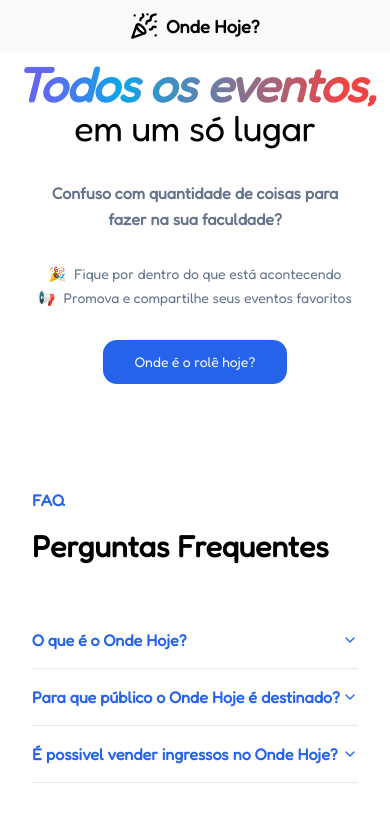
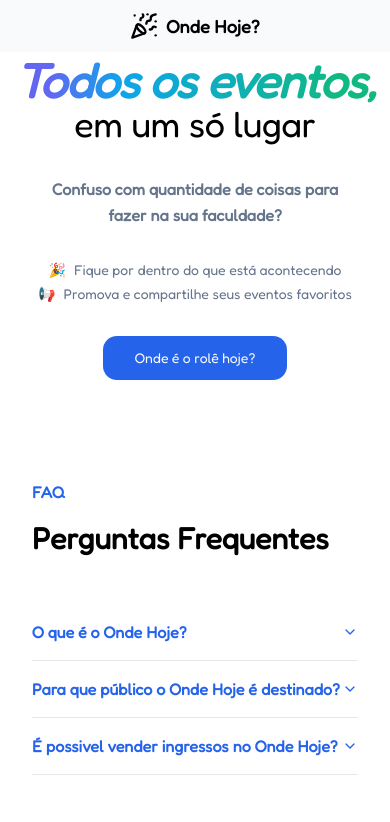
Before and after one commit to perebaj/ondehj-front, a Next.js app: page / in a window 390 px wide. Shown: the top 822 px of the page. Built offline with nearby package versions, Linux system fonts and the light colour scheme.

Commit message:
:bug: chore: remove red | add px-1 to fit the text

```diff
--- a/src/app/page.tsx
+++ b/src/app/page.tsx
@@ -48,7 +48,7 @@ export default function LandingPage() {
         </nav>
       </header>
       <section id="info">
-        <div className="relative z-10 mx-auto  flex w-full  flex-col items-center justify-center gap-16 px-0 py-2 lg:gap-20 lg:px-8 lg:py-32">
+        <div className="relative z-10 mx-auto  flex w-full  flex-col items-center justify-center gap-16 p-1 lg:gap-20 lg:px-8 lg:py-32">
           <motion.div
             initial={{ scale: 0.8 }}
             animate={{ opacity: 1, scale: 1.0 }}
@@ -56,7 +56,7 @@ export default function LandingPage() {
           >
             <div className="relative flex flex-col items-center justify-center gap-8 text-center lg:gap-12">
               <h1 className="gap-2 tracking-tight ">
-                <span className="max-w-full bg-gradient-to-r from-indigo-500 from-10% via-sky-500 via-30% to-red-500 to-90% bg-clip-text px-2 text-5xl font-black italic tracking-tight text-transparent lg:text-9xl">
+                <span className="max-w-full bg-gradient-to-r from-indigo-500 from-10% via-sky-500 via-30% to-emerald-500 to-90% bg-clip-text px-1 text-5xl font-black italic tracking-tight text-transparent lg:text-9xl">
                   Todos os eventos, <span> </span>
                   <br />
                 </span>
```
